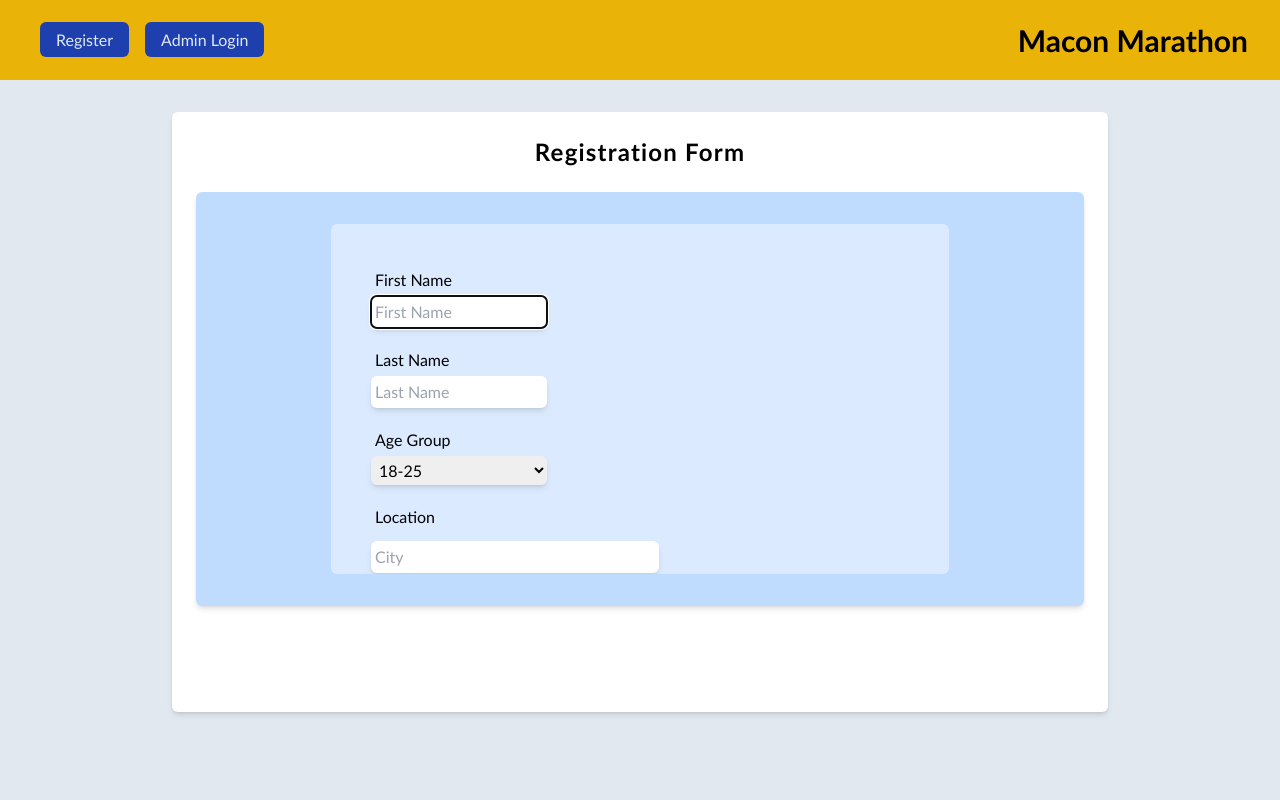
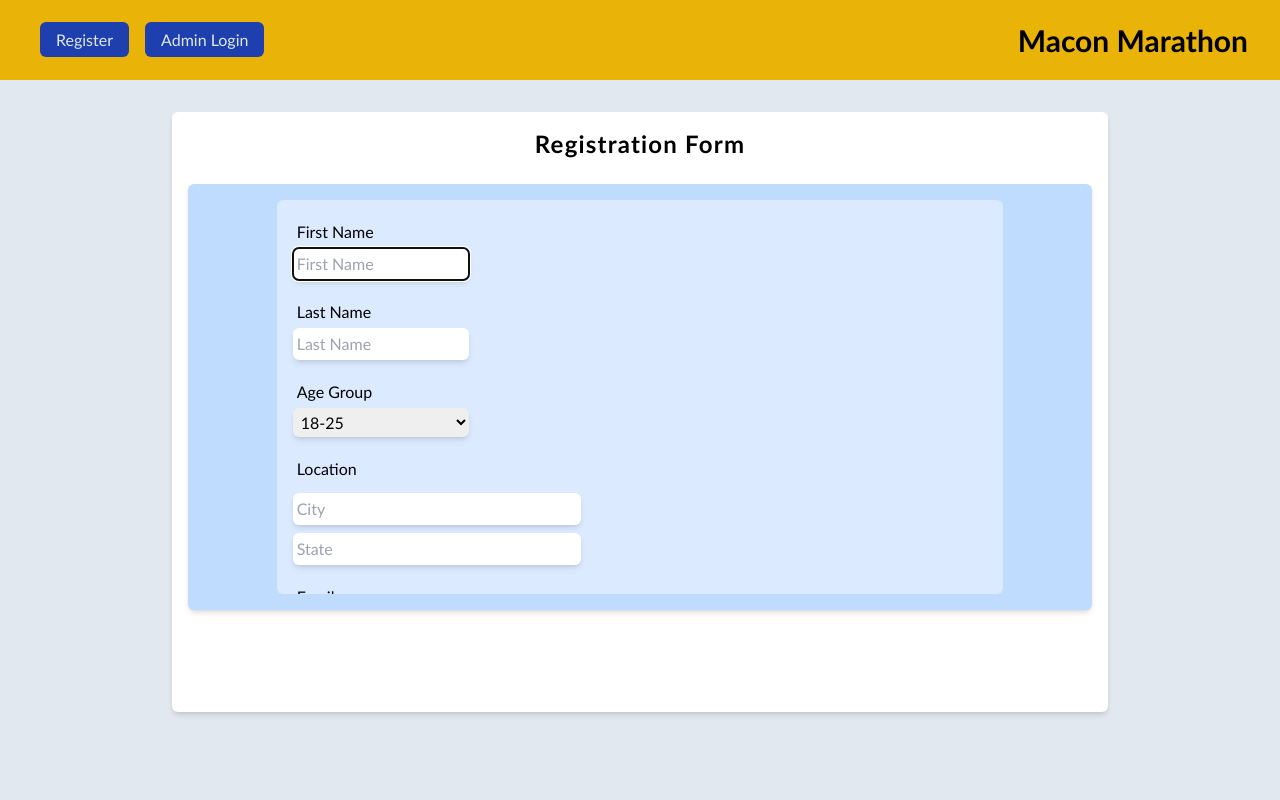
Before and after one commit to joelyles/race-registration-app, a React (Vite) app: page /register in a window 1280 px wide. Shown: the top 800 px of the page. Built offline with nearby package versions, Linux system fonts and the light colour scheme.

Commit message:
sizing update to form container

```diff
--- a/src/components/Form.jsx
+++ b/src/components/Form.jsx
@@ -35,10 +35,10 @@ const handleSubmit = async (e) => {
   return (
     <>
       <div className="h-full flex px-4 bg-slate-200 ">
-        <div className="flex flex-col mx-auto mt-8 mb-8 p-6 rounded-md shadow-md bg-white h-3/4 w-vw sm:w-3/4">
+        <div className="flex flex-col mx-auto mt-8 mb-8 p-4 rounded-md shadow-md bg-white h-3/4 w-5/6 sm:w-3/4">
           <h4 className="flex font-semibold tracking-wider justify-center text-2xl ">Registration Form</h4>
-          <div className="flex flex-col items-center p-8 bg-blue-200 mt-6 rounded-md shadow-md h-3/4">
-            <div className="flex flex-col overflow-scroll my-auto bg-blue-100 w-3/4 p-8 rounded-md">
+          <div className="flex flex-col items-center p-4 bg-blue-200 mt-6 rounded-md shadow-md h-3/4">
+            <div className="flex flex-col overflow-scroll my-auto bg-blue-100 w-5/6 p-2 rounded-md">
               <form onSubmit={handleSubmit}>
               <div className="flex flex-col justify-left gap-4 p-2">
                 <div className="flex flex-col grow">
```
